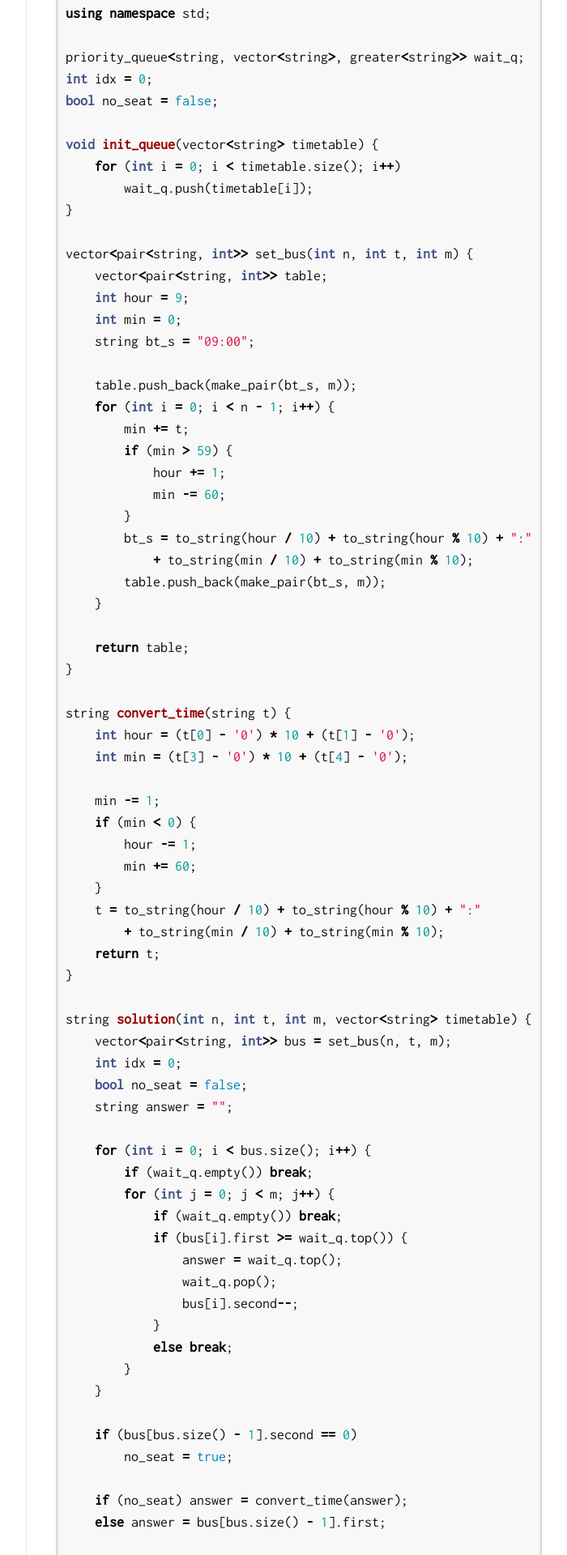
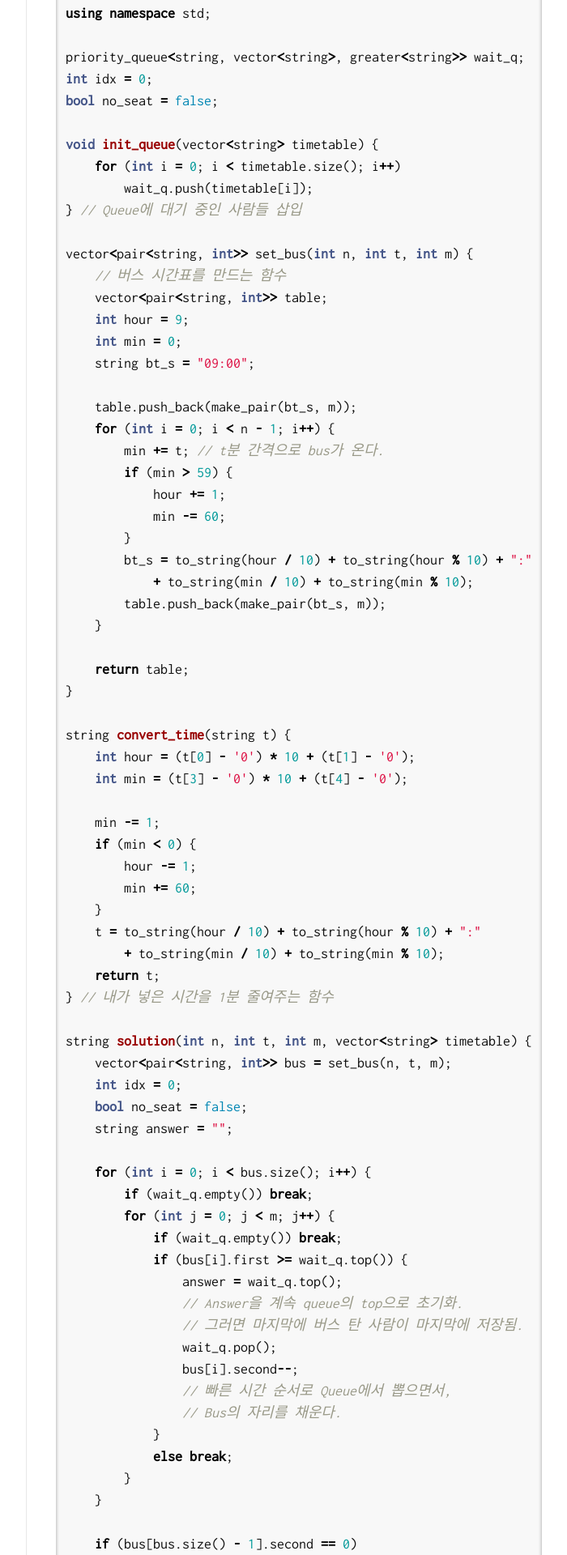
Before and after one commit to Jinseop-Sim/Jinseop-Sim.github.io, a Jekyll site: the page built from _posts/2022-06-29-programmers-06.md, in a window 1280 px wide. Shown: the part 1010-2930 px from the top of the page at 81% size, without its empty margins (403-1103 px from the left). Built offline with Jekyll 4.4.1, drawn with Linux system fonts in a browser that asks for light colours; nearby versions of some CDN libraries; some web fonts are replaced; some of the changed text lies outside the part shown.

Commit message:
modify post

```diff
--- a/_posts/2022-06-29-programmers-06.md
+++ b/_posts/2022-06-29-programmers-06.md
@@ -35,9 +35,10 @@
 void init_queue(vector<string> timetable) {
     for (int i = 0; i < timetable.size(); i++)
         wait_q.push(timetable[i]);
-}
+} // Queue에 대기 중인 사람들 삽입
 
 vector<pair<string, int>> set_bus(int n, int t, int m) {
+    // 버스 시간표를 만드는 함수
     vector<pair<string, int>> table;
     int hour = 9;
     int min = 0;
@@ -45,7 +46,7 @@
 
     table.push_back(make_pair(bt_s, m));
     for (int i = 0; i < n - 1; i++) {
-        min += t;
+        min += t; // t분 간격으로 bus가 온다.
         if (min > 59) {
             hour += 1;
             min -= 60;
@@ -70,7 +71,7 @@
     t = to_string(hour / 10) + to_string(hour % 10) + ":"
         + to_string(min / 10) + to_string(min % 10);
     return t;
-}
+} // 내가 넣은 시간을 1분 줄여주는 함수
 
 string solution(int n, int t, int m, vector<string> timetable) {
     vector<pair<string, int>> bus = set_bus(n, t, m);
@@ -84,8 +85,12 @@
             if (wait_q.empty()) break;
             if (bus[i].first >= wait_q.top()) {
                 answer = wait_q.top();
+                // Answer을 계속 queue의 top으로 초기화.
+                // 그러면 마지막에 버스 탄 사람이 마지막에 저장됨.
                 wait_q.pop();
                 bus[i].second--;
+                // 빠른 시간 순서로 Queue에서 뽑으면서,
+                // Bus의 자리를 채운다.
             }
             else break;
         }
@@ -93,9 +98,12 @@
 
     if (bus[bus.size() - 1].second == 0)
         no_seat = true;
+        // 마지막 시간대 버스에 자리가 있는지 확인.
 
     if (no_seat) answer = convert_time(answer);
+    // 자리가 없으면, 마지막에 탄 사람보다 1분 빠르게 탐.
     else answer = bus[bus.size() - 1].first;
+    // 자리가 있으면 그냥 마지막 시간대에 탐.
 
     return answer;
 }
@@ -109,3 +117,10 @@
     return 0;
 }
 {% endhighlight %}
+
+### 생각해 볼 점
+
+- 마지막 시간대만 확인을 하면 되는데, 굳이 Queue를 다 돌아야 할까?
+    - 분명 마지막 시간대의 자리만 확인하도록 최적화가 가능할 것이다.
+- 버스 시간표가 굳이 필요할까?
+    - 버스 시간을 매번 계산해서 사용하면 공간이 절약될 것이다.
```
